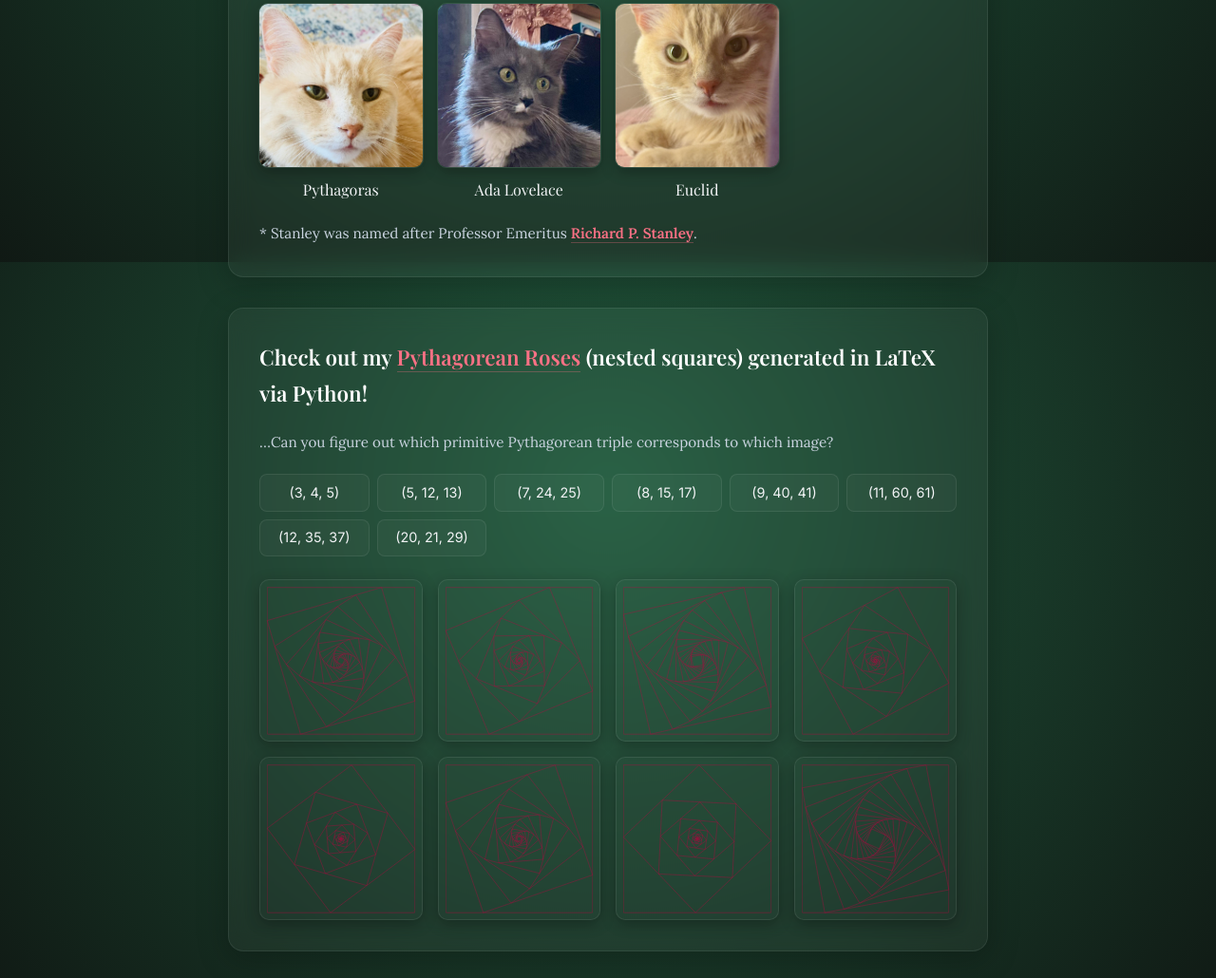
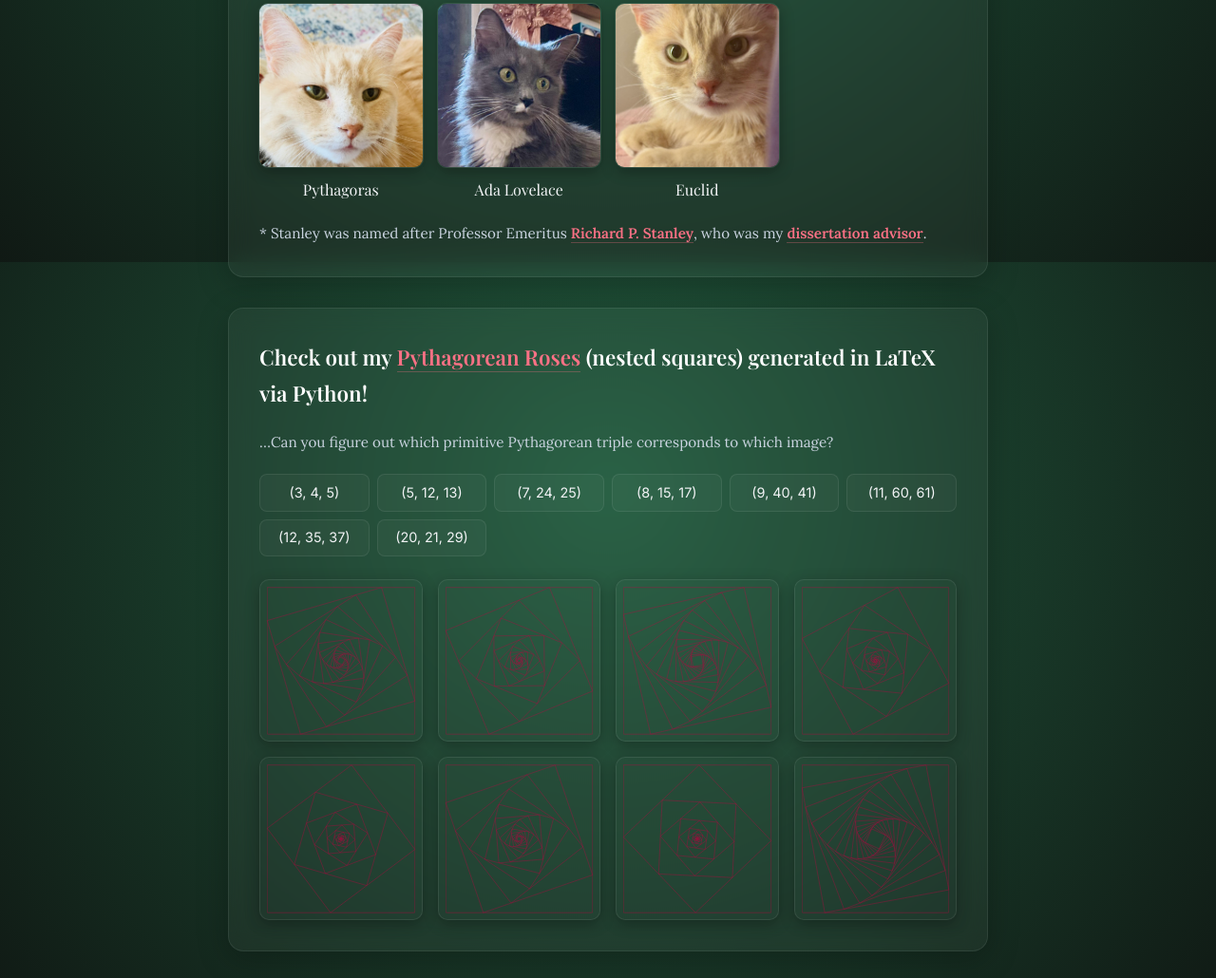
Before and after one commit to pythagoraskitty/pythagoraskitty.github.io, a plain HTML site: page index.html in a window 1280 px wide. Shown: the part 3724-4754 px from the top of the page at 95% size. Drawn offline with nearby package versions, Linux system fonts and the light colour scheme; a web font is replaced by a local one.

Commit message:
Update footnote to mention dissertation advisor Richard P. Stanley with link

```diff
--- a/index.html
+++ b/index.html
@@ -402,7 +402,7 @@
             <span class="cat-name">Euclid</span>
           </div>
         </div>
-        <span class="info-note" style="margin-top: 1.25rem;">* Stanley was named after Professor Emeritus <a href="https://en.wikipedia.org/wiki/Richard_P._Stanley" target="_top">Richard P. Stanley</a>.</span>
+        <span class="info-note" style="margin-top: 1.25rem;">* Stanley was named after Professor Emeritus <a href="https://en.wikipedia.org/wiki/Richard_P._Stanley" target="_top">Richard P. Stanley</a>, who was my <a href="https://math.mit.edu/~rstan/" target="_top">dissertation advisor</a>.</span>
       </li>
 
       <li>
```
